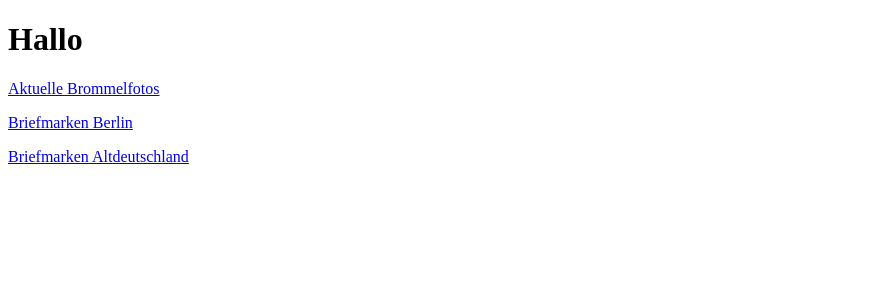
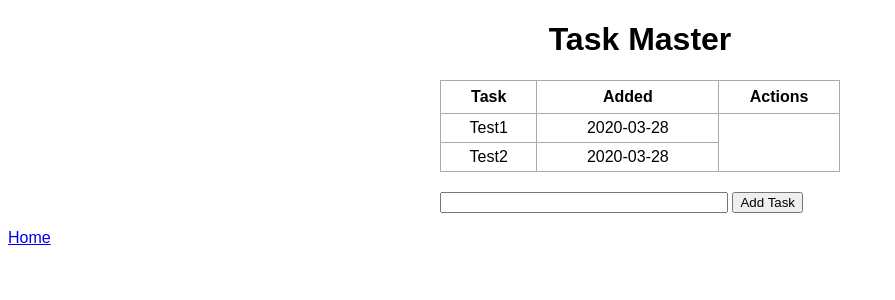
Before and after one commit to WeichselRiver/Ms, a Flask app: page / in a window 1280 px wide. Shown: the top 300 px of the page, without its empty margins (0-895 px from the left). Run offline with Flask 2, Linux system fonts and the light colour scheme; data comes from the database, SQL or seed files in the repository; both versions use the stored data as it was after the commit.

Commit message:
Insert Task Master logic

```diff
--- a/app/routes.py
+++ b/app/routes.py
@@ -1,5 +1,5 @@
-from flask import Flask, url_for, render_template
-from app import app
+from flask import Flask, url_for, render_template, request, redirect
+from app import app, Todo, db
 
 
 Marken = [
@@ -22,10 +22,23 @@ Marken = [
     ]
 
 
-@app.route('/')
-@app.route('/home')
+@app.route('/', methods=['POST', 'GET'])
 def home():
-    return render_template('home.html')
+    if request.method == 'POST':
+        task_content = request.form['content']
+        new_task = Todo(content=task_content)
+
+        try:
+            db.session.add(new_task)
+            db.session.commit()
+            return redirect('/')
+        except:
+            return 'There was an issue adding your task'
+
+    else:
+        tasks = Todo.query.order_by(Todo.date_created).all()
+        return render_template('home.html', tasks=tasks)
+
 
 @app.route("/Brommel")
 def brommel():
--- /dev/null
+++ b/app/static/main.css
@@ -0,0 +1,35 @@
+body, html {
+    margin: 500;
+    font-family: sans-serif;
+}
+
+.content {
+    margin: 0 auto;
+    width: 400px;
+}
+
+table, td, th {
+    border: 1px solid #aaa;
+}
+
+table {
+    border-collapse: collapse;
+    width: 100%;
+}
+
+th {
+    height: 30px;
+}
+
+td {
+    text-align: center;
+    padding: 5px;
+}
+
+.form {
+    margin-top: 20px;
+}
+
+#content {
+    width: 70%;
+}
--- a/app/templates/home.html
+++ b/app/templates/home.html
@@ -1,12 +1,31 @@
-<!DOCTYPE html>
-<html>
-<head>
-    <title>Home</title>
-</head>
-<body>
-    <h1>Hallo</h1>
-    <p><a href="{{ url_for('brommel') }}"> Aktuelle Brommelfotos</a></p>
-    <p><a href="{{ url_for('berlin') }}"> Briefmarken Berlin</a></p>
-    <p><a href="{{ url_for('altdeutschland') }}"> Briefmarken Altdeutschland</a></p>
-</body>
-</html>
+{% extends 'layout.html' %}
+
+{% block body %}
+<div class="content">
+    <h1 style="text-align: center">Task Master</h1>
+    {% if tasks|length < 1 %}
+    <h4 style="text-align: center">There are no tasks. Create one below!</h4>
+    {% else %}
+    <table>
+        <tr>
+            <th>Task</th>
+            <th>Added</th>
+            <th>Actions</th>
+        </tr>
+        {% for task in tasks %}
+            <tr>
+                <td>{{ task.content }}</td>
+                <td>{{ task.date_created.date() }}</td>
+            </tr>
+        {% endfor %}
+    </table>
+    {% endif %}
+
+    <div class="form">
+        <form action="/" method="POST">
+            <input type="text" name="content" id="content">
+            <input type="submit" value="Add Task">
+        </form>
+    </div>
+</div>
+{% endblock %}
--- a/app/templates/layout.html
+++ b/app/templates/layout.html
@@ -1,6 +1,7 @@
 <!DOCTYPE html>
 <html>
 <head>
+    <link rel="stylesheet" href="{{ url_for('static', filename='main.css') }}">
     <title>Home</title>
 </head>
 <body>
```
Also changed, not shown: app/__init__.py (+10 -0 lines), app/test.db (added), 1 other file.
